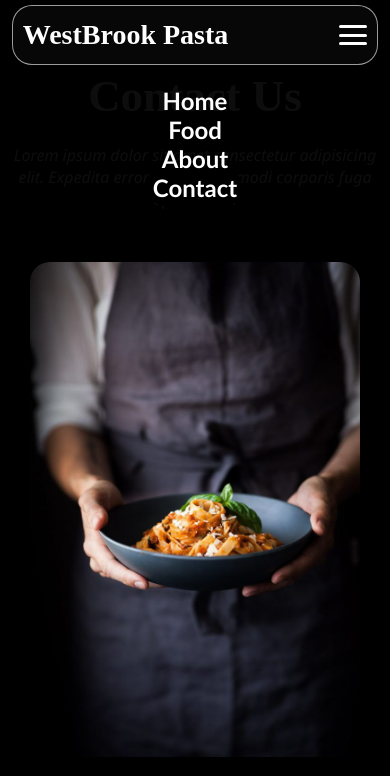
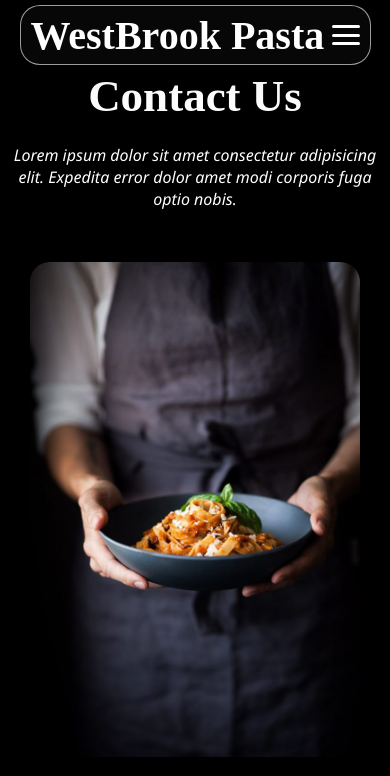
Before and after one commit to Charlton-Lenso2/WestBrook-Pasta-website-practice, a React (Vite) app: page /contact in a window 390 px wide. Shown: the top 776 px of the page. Built offline with nearby package versions, Linux system fonts and the light colour scheme; a web font is replaced by a local one.

Commit message:
fixing the responsiveness

```diff
--- a/src/components/Navbar.css
+++ b/src/components/Navbar.css
@@ -101,7 +101,7 @@
     display: flex;
   }
 
-  .nav-links {
+  .navsection .nav-links {
     position: absolute;
     top: 60px;
     right: 0;
@@ -114,7 +114,7 @@
     display: none;
   }
 
-  .nav-links.open {
+  .navsection .nav-links.open {
     display: flex;
   }
 
@@ -122,13 +122,3 @@
     margin: 15px 0;
   }
 }
-
-@media (max-width: 480px) {
-  .name {
-    font-size: 28px;
-  }
-
-  .navsection {
-    width: 94%;
-  }
-}
```
